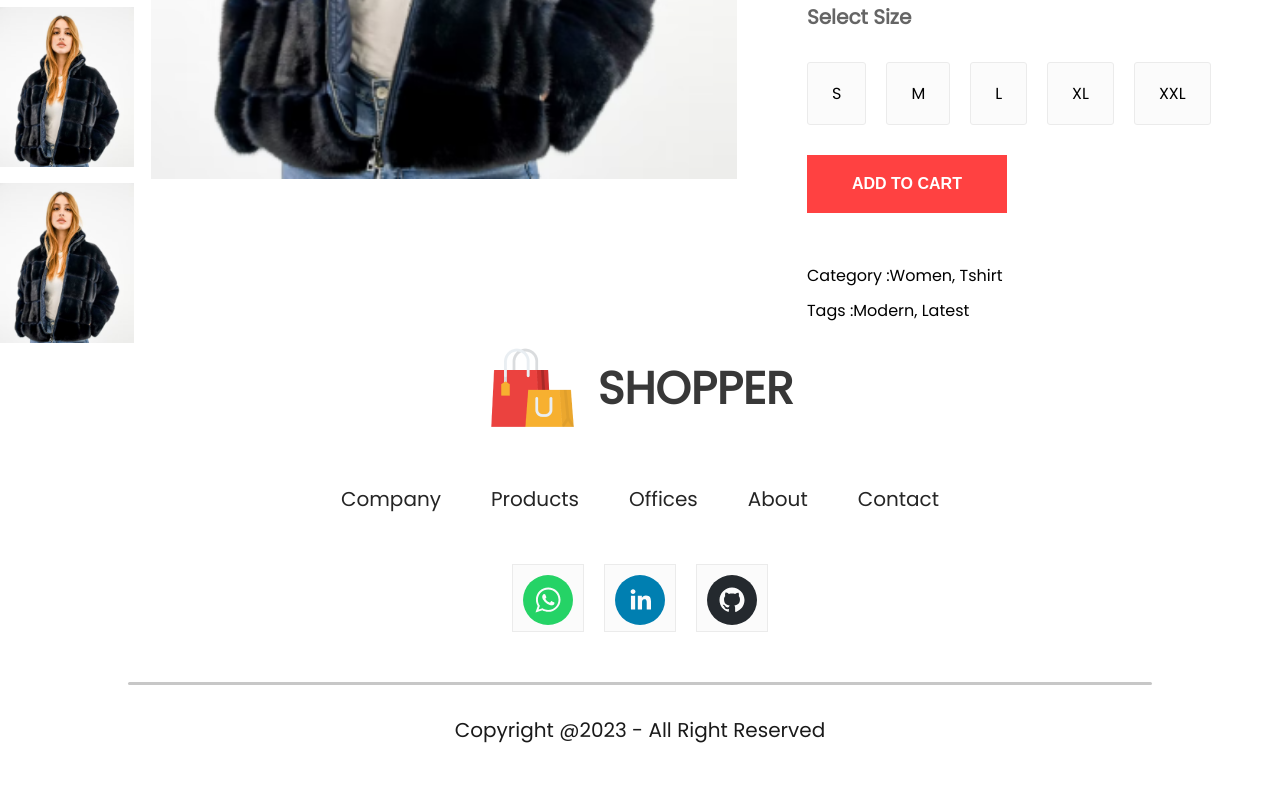
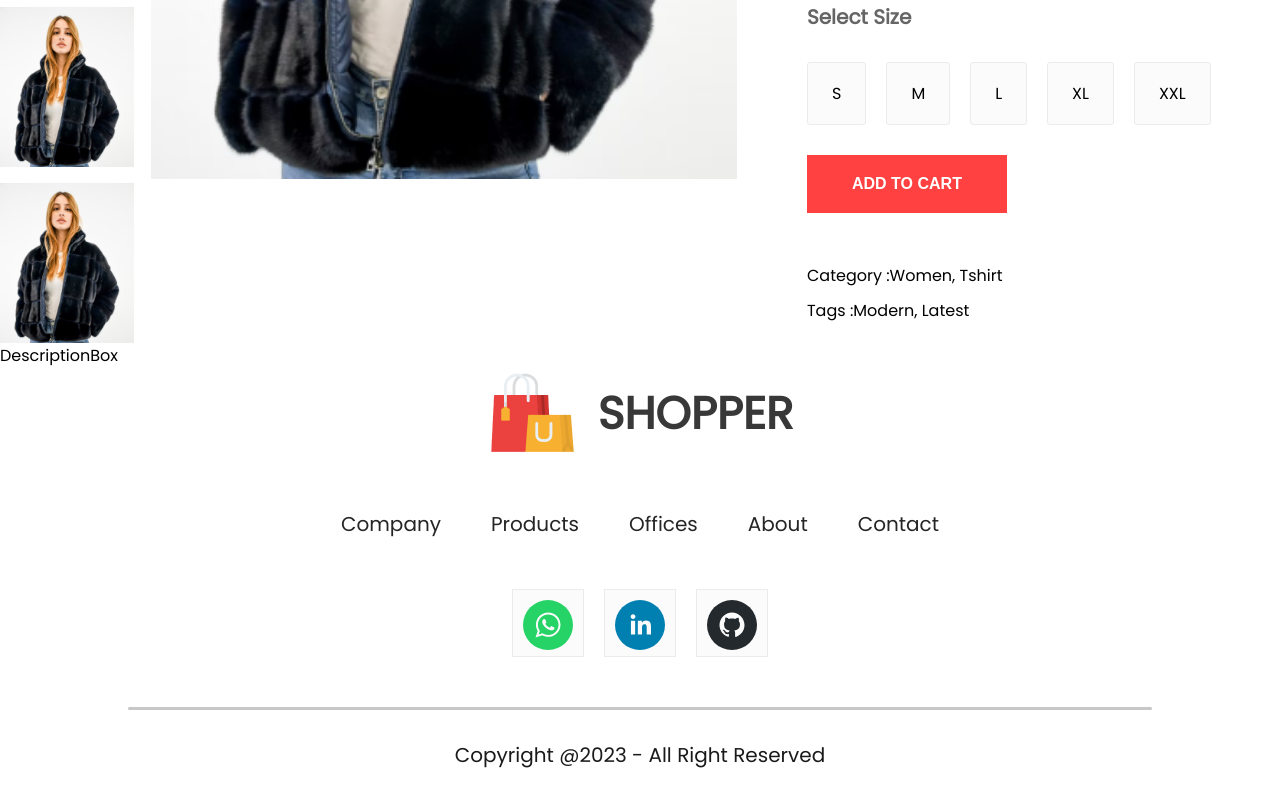
Before and after one commit to PreetamRawat/Greatstack-Shop-App, a React (Create React App) app: page /product/1 in a window 1280 px wide. Shown: the part 763-1563 px from the top of the page. Before the commit the page ends 1538 px from the top, so only its background shows below. Built offline with nearby package versions, Linux system fonts and the light colour scheme.

Commit message:
created description box component

```diff
--- /dev/null
+++ b/src/Components/DescriptionBox/DescriptionBox.jsx
@@ -0,0 +1,10 @@
+import React from 'react'
+import './DescriptionBox.css'
+
+const DescriptionBox = () => {
+  return (
+    <div className='descriptionbox'>DescriptionBox</div>
+  )
+}
+
+export default DescriptionBox
--- a/src/Pages/Product.jsx
+++ b/src/Pages/Product.jsx
@@ -3,6 +3,7 @@
  import {useParams} from 'react-router-dom'
 import Breadcrum from '../Components/Breadcrums/Breadcrum';
 import ProductDisplay from '../Components/ProductDisplay/ProductDisplay';
+import DescriptionBox from '../Components/DescriptionBox/DescriptionBox';
 
 const Product = () => {
   const {all_product} = useContext(ShopContext)
@@ -12,6 +13,7 @@ const Product = () => {
     <div>
       <Breadcrum product={product}/>
       <ProductDisplay product={product} />
+      <DescriptionBox />
     </div>
   )
 }
```
Also changed, not shown: src/Components/DescriptionBox/DescriptionBox.css (added).
